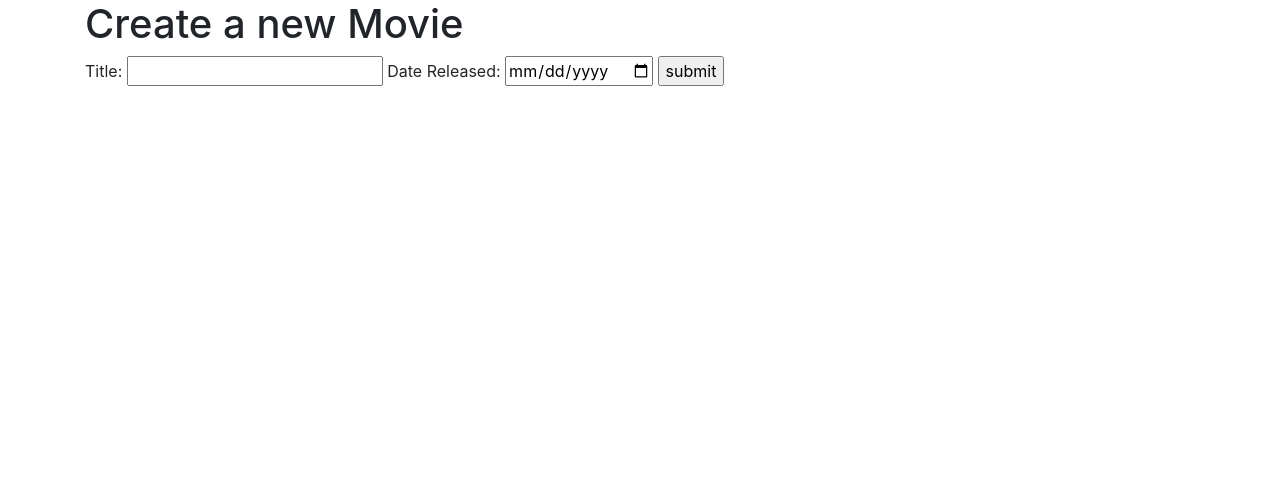
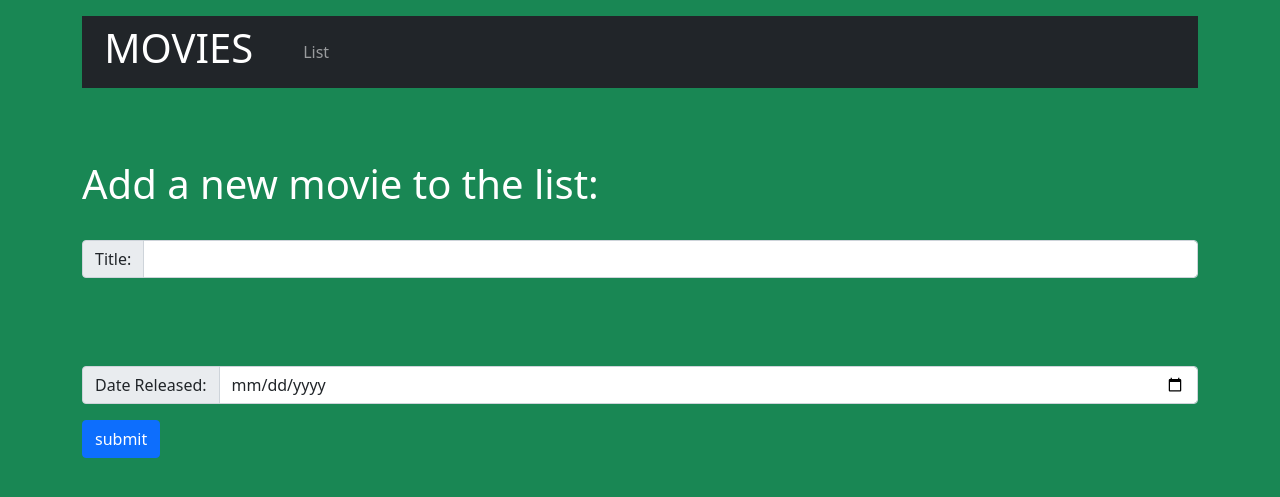
Before and after one commit to RyukaIhara/full-stack-project, a Django app: page /movies/create/ in a window 1280 px wide. Shown: the top 497 px of the page. Run offline with Django 3.2, Linux system fonts and the light colour scheme; some libraries are stand-ins or nearby versions.

Commit message:
create style

```diff
--- a/movies/templates/movies/create.html
+++ b/movies/templates/movies/create.html
@@ -5,21 +5,41 @@
     <meta http-equiv="X-UA-Compatible" content="IE=edge">
     <meta name="viewport" content="width=device-width, initial-scale=1.0">
     <title>Create a Movie</title>
-    <link rel="stylesheet" href="https://stackpath.bootstrapcdn.com/bootstrap/4.3.1/css/bootstrap.min.css" integrity="sha384-ggOyR0iXCbMQv3Xipma34MD+dH/1fQ784/j6cY/iJTQUOhcWr7x9JvoRxT2MZw1T" crossorigin="anonymous">
+    <link href="https://cdn.jsdelivr.net/npm/bootstrap@5.1.3/dist/css/bootstrap.min.css" rel="stylesheet" integrity="sha384-1BmE4kWBq78iYhFldvKuhfTAU6auU8tT94WrHftjDbrCEXSU1oBoqyl2QvZ6jIW3" crossorigin="anonymous">
 </head>
-<body>
+<body class="p-3 mb-2 bg-success text-white">
     <div class="container">
         <form action="{% url 'movie_create' %}" method="POST">
             {%csrf_token%}
-            <h1>Create a new Movie</h1>
-            <label for="title">Title: </label>
-            <input type="text" name="title" id="title">
 
-            <label for="date_released">Date Released: </label>
-            <input type="date" name="date_released" id="date_released">
+            <nav class="navbar navbar-expand-lg navbar-dark bg-dark">
+                <h1 style="color: White; margin-left: 2%;">MOVIES</h1>
+                <div class="collapse navbar-collapse" id="navbarSupportedContent">
+                  <ul class="navbar-nav mr-auto">
+                    <li class="nav-item active">
+                      <a class="nav-link" href="#" style="margin-left: 100%;">List</span></a>
+                    </li>
+                </div>
+              </nav>
+              <br><br><br>
+            <h1>Add a new movie to the list:</h1>
+            <br>
+            <div class="input-group mb-3">
+                <span class="input-group-text" id="basic-addon3">Title:</span>
+                <input type="text" name="title" id="title" class="form-control" aria-describedby="basic-addon3">
+              </div>
 
-            <input type="submit" value="submit">
+            <br><br><br>
+            <div class="input-group mb-3">
+                <span class="input-group-text" id="basic-addon3">Date Released:</span>
+                <input type="date" name="date_released" class="form-control" id="date_released" aria-describedby="basic-addon3">
+              </div>
+
+
+            <input type="submit" value="submit" class="btn btn-primary">
         </form>
     </div>
+    <script src="https://cdn.jsdelivr.net/npm/@popperjs/core@2.10.2/dist/umd/popper.min.js" integrity="sha384-7+zCNj/IqJ95wo16oMtfsKbZ9ccEh31eOz1HGyDuCQ6wgnyJNSYdrPa03rtR1zdB" crossorigin="anonymous"></script>
+<script src="https://cdn.jsdelivr.net/npm/bootstrap@5.1.3/dist/js/bootstrap.min.js" integrity="sha384-QJHtvGhmr9XOIpI6YVutG+2QOK9T+ZnN4kzFN1RtK3zEFEIsxhlmWl5/YESvpZ13" crossorigin="anonymous"></script>
 </body>
 </html>
```
